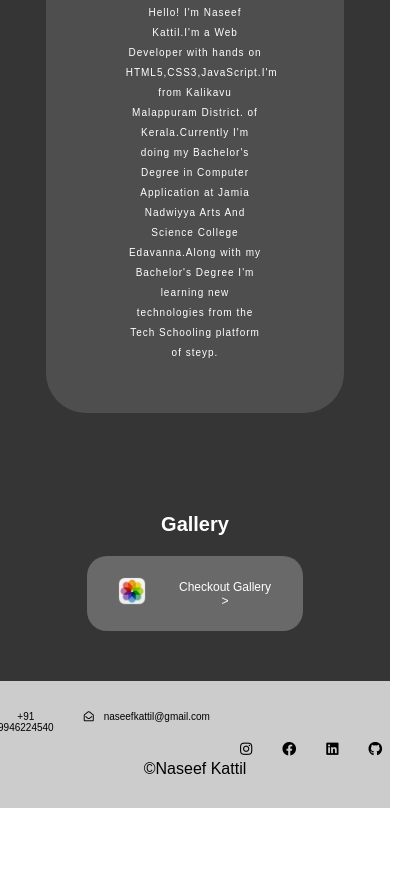
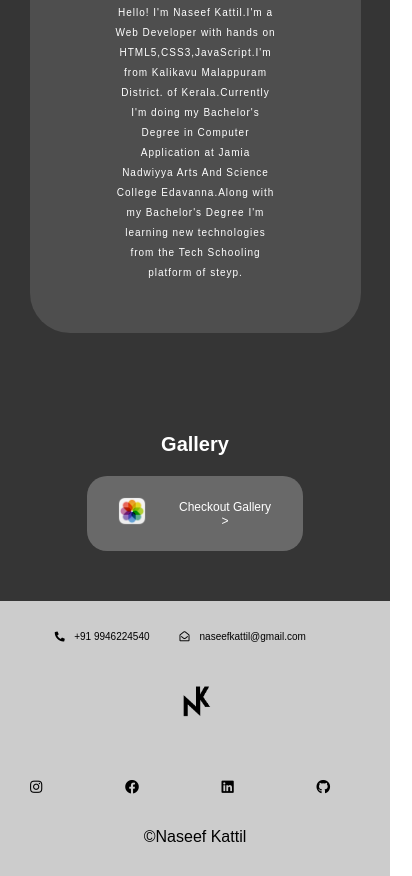
Before and after one commit to Naseefkattil/web, a plain HTML site: page index.html in a window 390 px wide. Shown: the part 1141-2017 px from the top of the page, 412 px wide, since content can reach past the window. Before the commit the page ends 1949 px from the top, so only its background shows below. Drawn offline with Linux system fonts and the light colour scheme.

Commit message:
Add files via upload

```diff
--- a/css/style.css
+++ b/css/style.css
@@ -181,6 +181,9 @@ footer .cont-foot{
     display: flex;
     justify-content: center;
 }
+footer  .right{
+    margin-bottom: 30px;
+}
 .gly{
     background-color: #353535;
 
@@ -263,8 +266,11 @@ footer .cont-foot{
     #spotlight{
         margin-top: 80px;
     }
+    #about{
+        margin: 0 auto;
+    }
     #about div.container{
-        width: 60%;
+        width: 70%;
     }
     .gallery div.gly-cont{
         width: 30%;
@@ -273,6 +279,9 @@ footer .cont-foot{
         font-size: 18px
     }
     footer{
+        flex-direction: column;
+    }
+    footer .cont-foot{
         flex-direction: column;
     }
     footer div.left ul{
```
